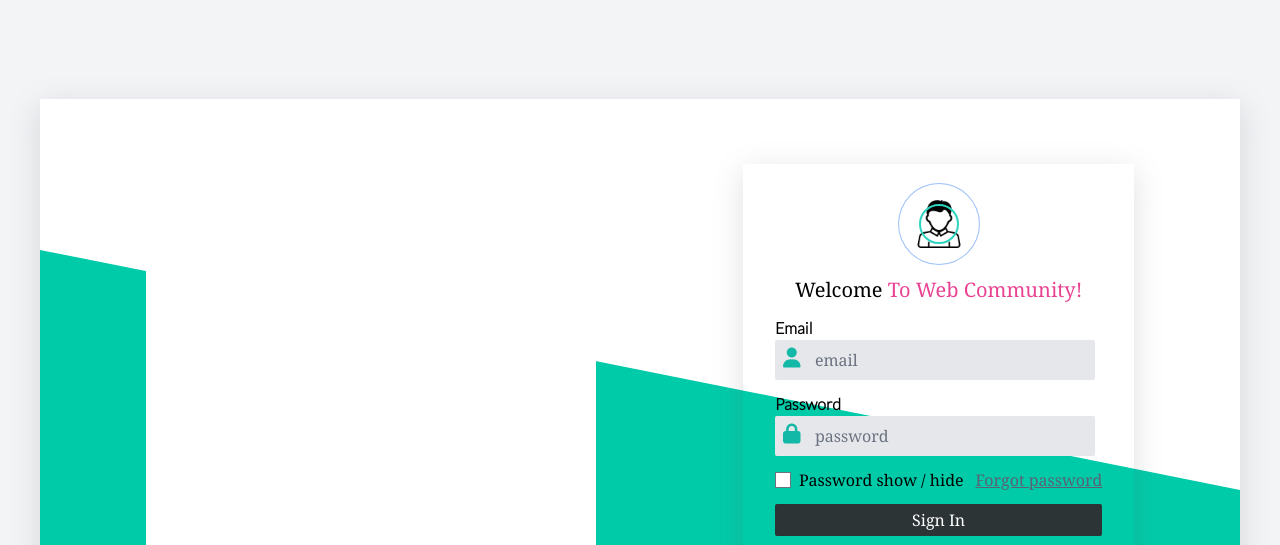
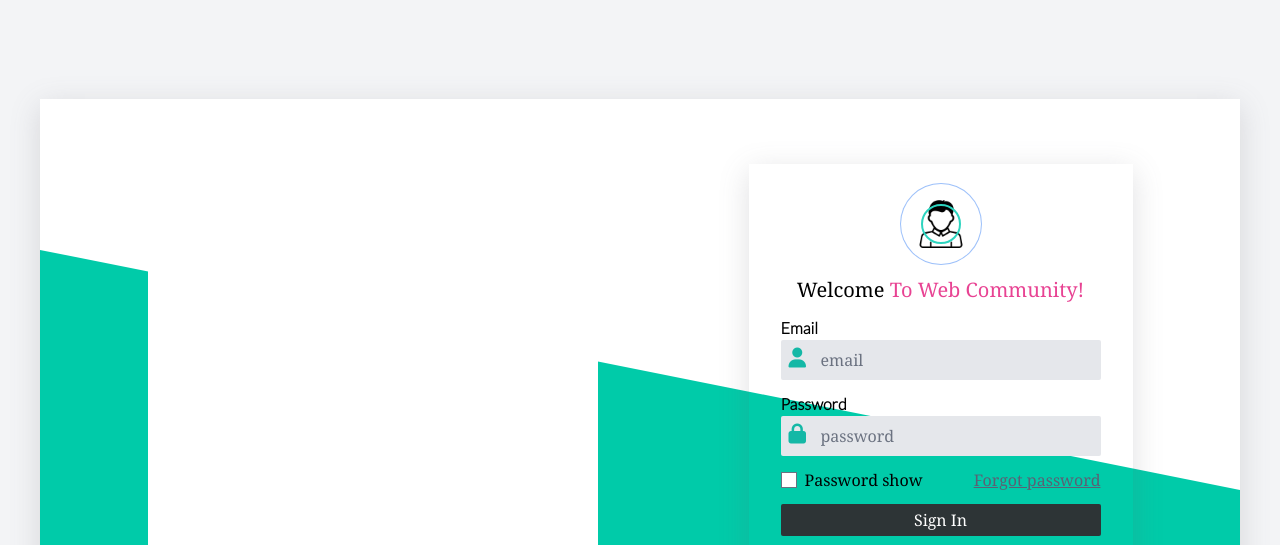
Before and after one commit to najima1/login_page_2022, a website: page index.html in a window 1280 px wide. Shown: the top 545 px of the page. Drawn offline with Linux system fonts and the light colour scheme; a web font is replaced by a local one.

Commit message:
Update index.html

```diff
--- a/index.html
+++ b/index.html
@@ -100,7 +100,7 @@
                     type="checkbox"
                     class="check_input focus:ring-0 text-orange-400"
                   />
-                  <span class="font-serif">Password show / hide</span>
+                  <span class="font-serif">Password show</span>
                 </div>
 
                 <span
```
